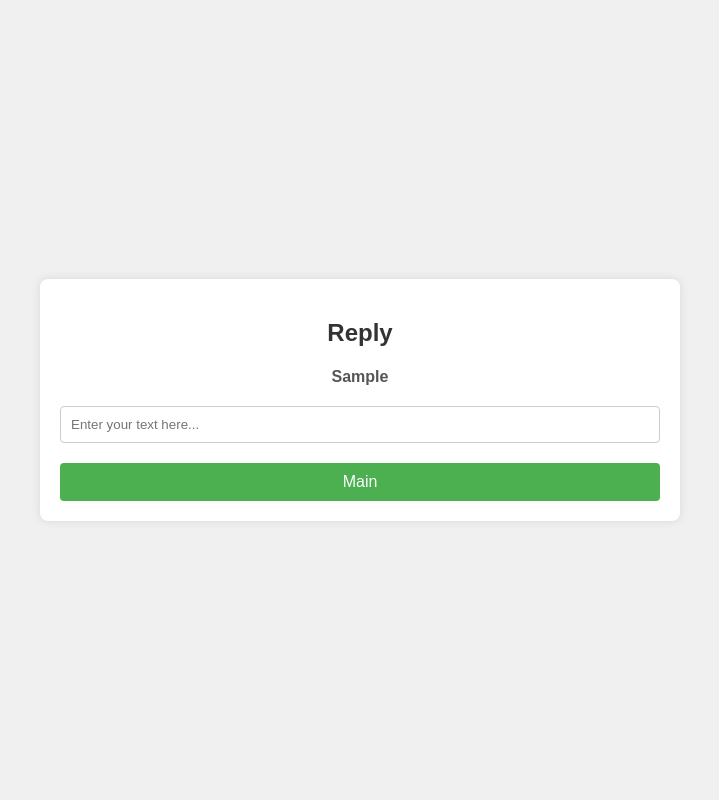
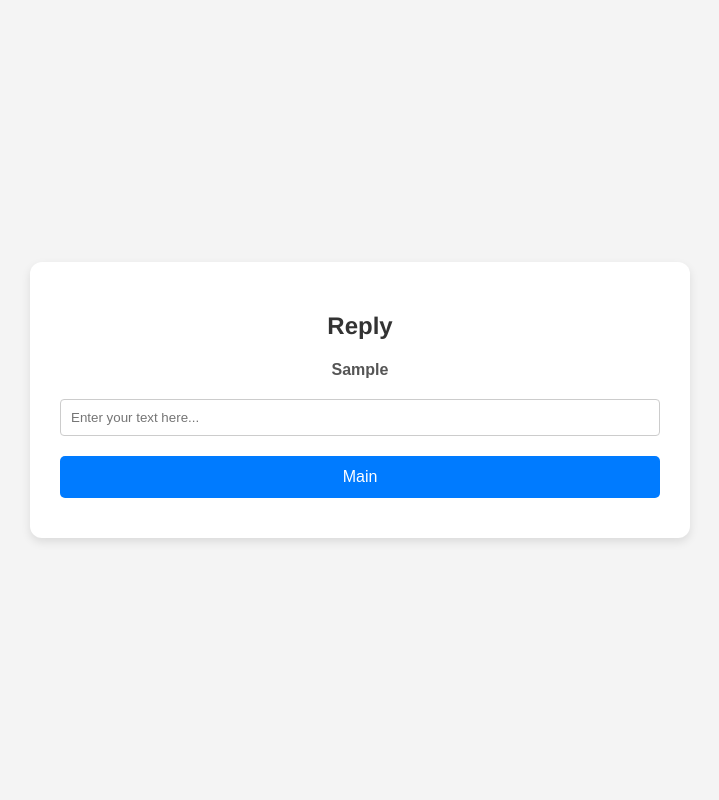
Before and after one commit to zhihaohong52/bc3415, a Flask app: template templates/makersuite.html in a window 1280 px wide. Shown: the whole page, without its empty margins (280-999 px from the left). Run offline with Flask 3, Linux system fonts and the light colour scheme; the template is opened without the code that fills it: most values are stand-ins (such as "Sample title", 1, 10 or a date in 2020).

Commit message:
Update makersuite.html

```diff
--- a/templates/makersuite.html
+++ b/templates/makersuite.html
@@ -6,8 +6,8 @@
     <title>Responsive Form</title>
     <style>
         body {
-            font-family: Arial, sans-serif;
-            background-color: #f0f0f0;
+            font-family: 'Arial', sans-serif;
+            background-color: #f4f4f4;
             margin: 0;
             padding: 0;
             display: flex;
@@ -17,19 +17,22 @@
         }
 
         .container {
-            background-color: #fff;
-            padding: 20px;
-            border-radius: 8px;
-            box-shadow: 0 0 10px rgba(0, 0, 0, 0.1);
+            background-color: #ffffff;
+            padding: 30px;
+            border-radius: 12px;
+            box-shadow: 0 4px 10px rgba(0, 0, 0, 0.1);
+            text-align: center;
             max-width: 400px;
             width: 90%;
-            text-align: center;
         }
 
         h2 {
             color: #333;
             margin-bottom: 20px;
+            font-family: 'Helvetica', sans-serif;
+            font-weight: 600;
         }
+
 
         h4 {
             color: #555;
@@ -47,18 +50,24 @@
         }
 
         input[type="submit"] {
-            background-color: #4CAF50;
+            background-color: #007BFF;
             color: white;
-            padding: 10px 20px;
+            padding: 12px 20px;
             border: none;
-            border-radius: 4px;
+            border-radius: 5px;
             cursor: pointer;
+            font-size: 16px;
+            margin-bottom: 10px;
             width: 100%;
-            font-size: 16px;
+            transition: background-color 0.3s ease;
         }
 
         input[type="submit"]:hover {
-            background-color: #45a049;
+            background-color: #0056b3;
+        }
+
+        input[type="submit"]:not(:last-child) {
+            margin-bottom: 15px;
         }
 
         @media (min-width: 768px) {
```
